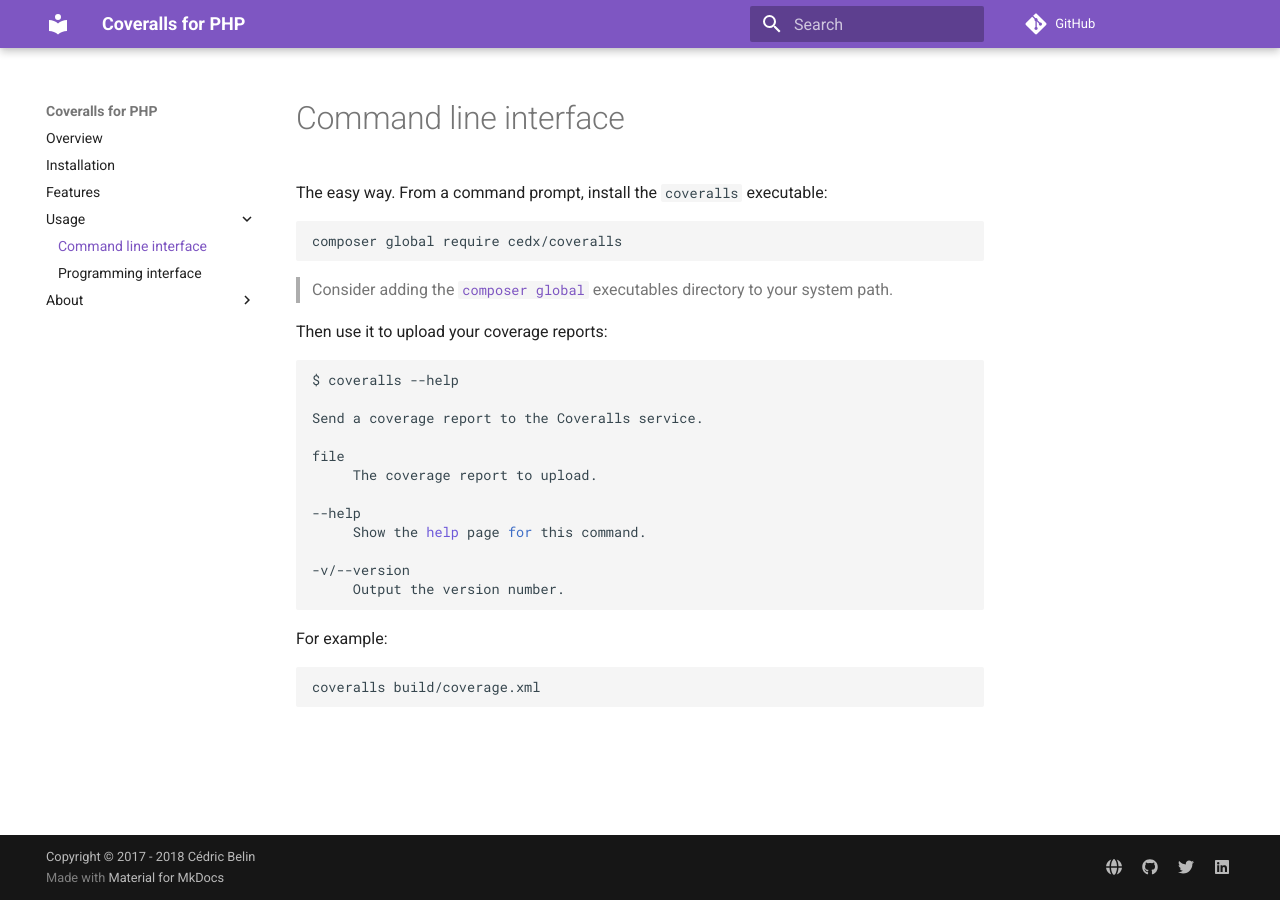
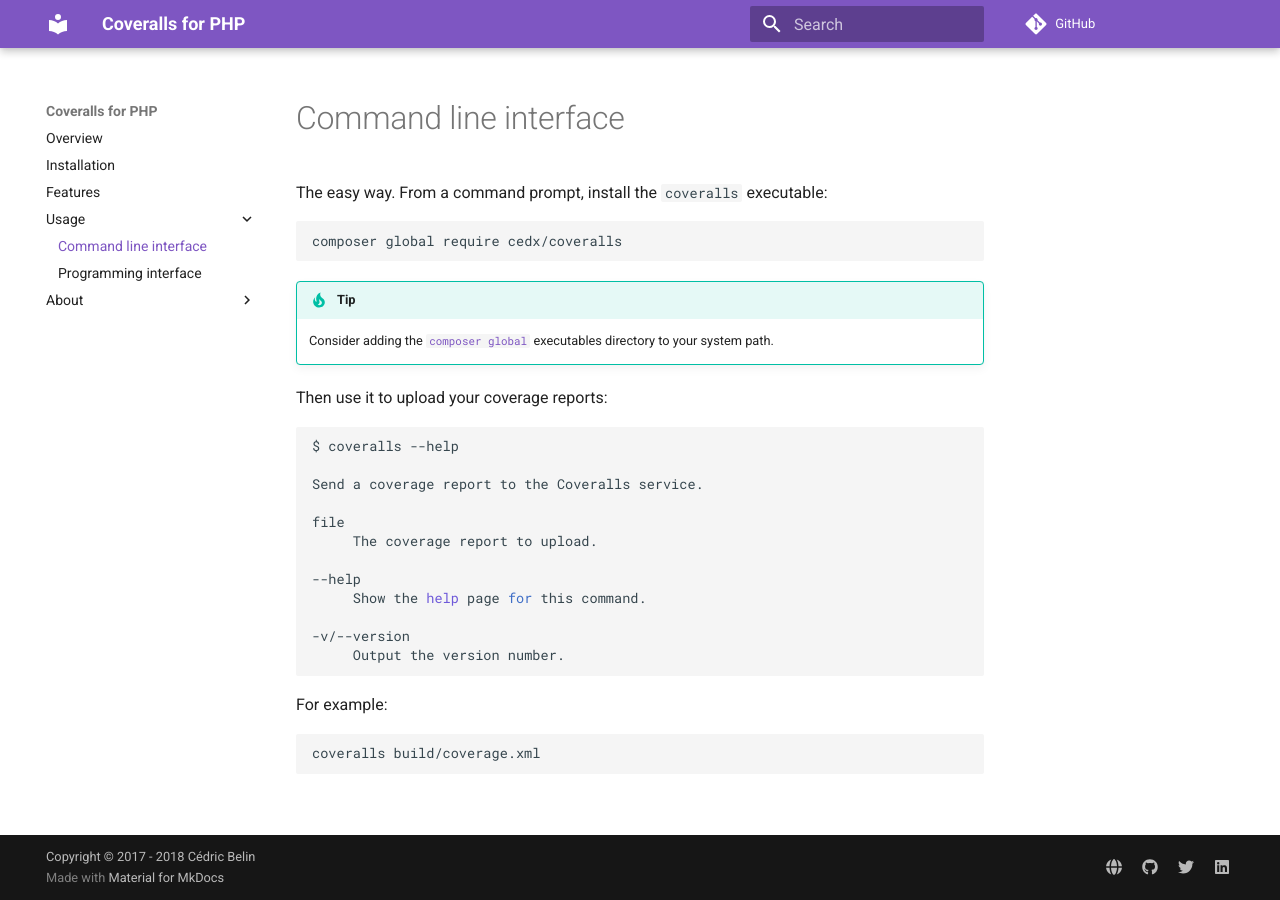
Before and after one commit to twinh/coveralls.php, an MkDocs documentation site: the page built from doc/usage/cli.md, in a window 1280 px wide. Built offline with MkDocs 1.6.1 and Material for MkDocs 9.7.7, drawn with Linux system fonts in a browser that asks for light colours; comment, search, counter and statistics services are not loaded; old or Windows-style settings are respelled for this version of MkDocs.

Commit message:
Updated the documentation

````diff
--- a/doc/usage/cli.md
+++ b/doc/usage/cli.md
@@ -8,7 +8,8 @@ The easy way. From a command prompt, install the `coveralls` executable:
 composer global require cedx/coveralls
 ```
 
-> Consider adding the [`composer global`](https://getcomposer.org/doc/03-cli.md#global) executables directory to your system path.
+!!! tip
+    Consider adding the [`composer global`](https://getcomposer.org/doc/03-cli.md#global) executables directory to your system path.
 
 Then use it to upload your coverage reports:
 
````
